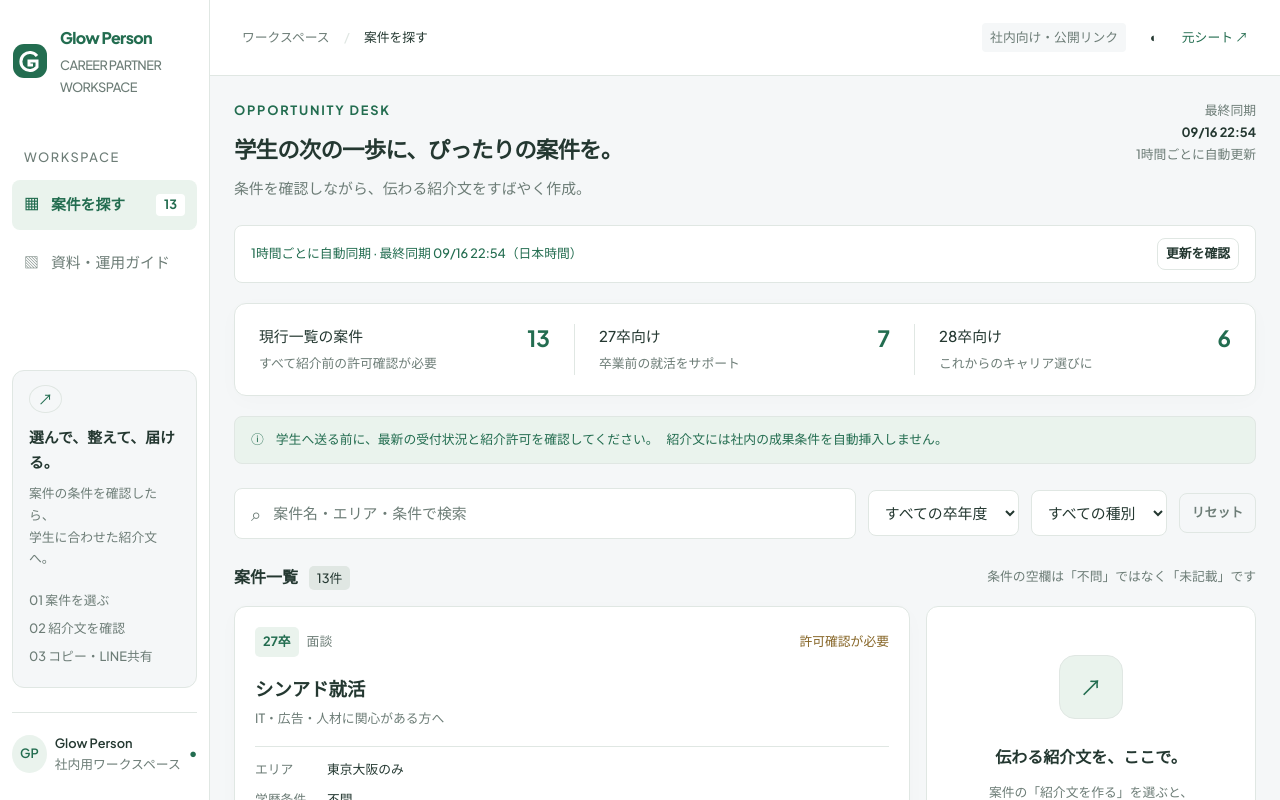
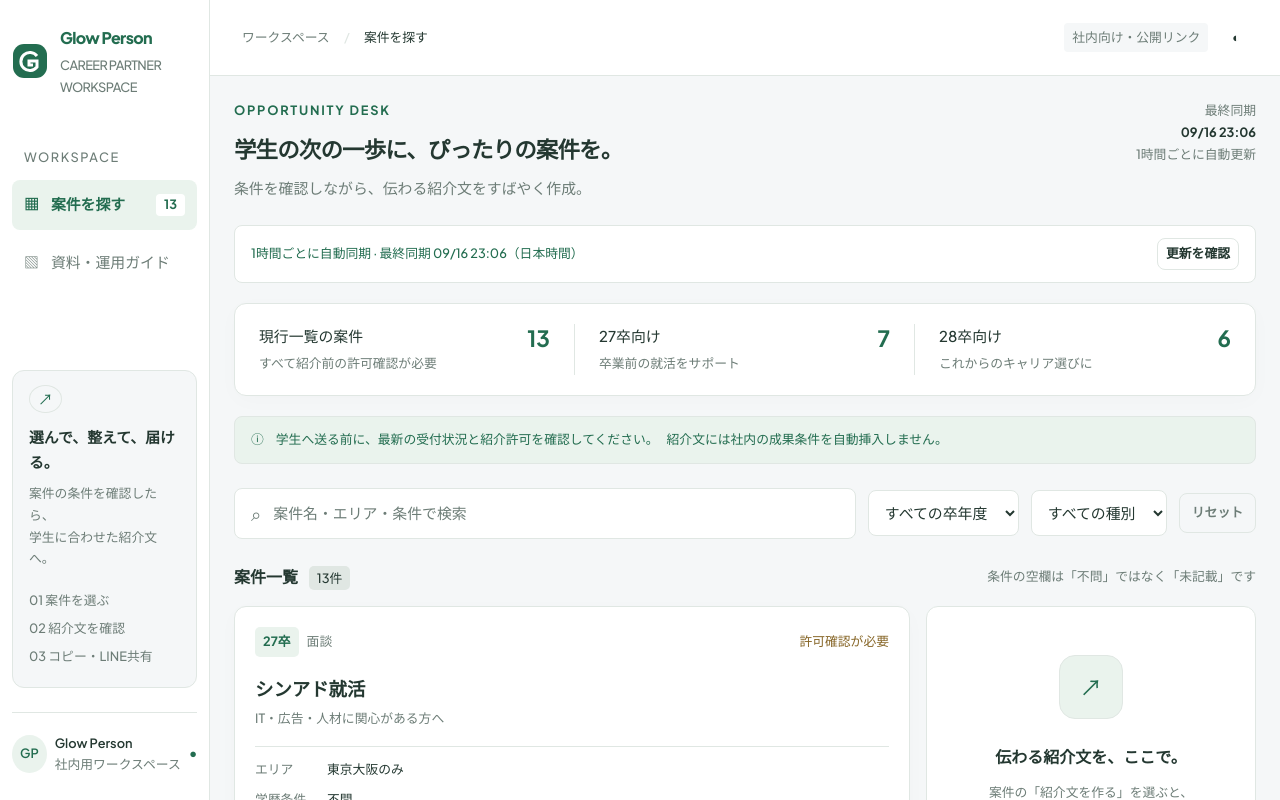
Before and after one commit to gp0924/glow-person-career-desk, a plain HTML site: page index.html in a window 1280 px wide. Shown: the top 800 px of the page. Drawn offline with Linux system fonts and the light colour scheme.

Commit message:
Remove source spreadsheet links

```diff
--- a/app.mjs
+++ b/app.mjs
@@ -16,7 +16,7 @@ function render(){
 }
 function detail(r){
  const fields=[['原文ステータス',r.status],['学歴',r.education],['院生',r.graduate],['理系',r.science],['海外国籍',r.nationality],['短大',r.junior],['専門',r.vocational],['求人対応エリア',r.area],['その他セグメント（社内用）',r.conditions],['申込欄の原文（社内用）',r.linkNotes],['サービス資料・原文',r.resources]];
- $('#detail-content').innerHTML=`<span class="eyebrow">INTERNAL REFERENCE</span><h2>${esc(r.name)} · ${r.year}</h2><p class="warning">社内確認用です。この原文をそのまま学生へ転送しないでください。${r.conflict?'現行と停止の両一覧に掲載されています。担当者へ状況をご確認ください。':''}</p><a href="${esc(r.source)}" target="_blank" rel="noopener noreferrer">元シートの該当行を開く ↗</a><dl class="detail-fields">${fields.map(([k,v])=>`<div><dt>${k}</dt><dd>${esc(v||'未記載・要確認')}</dd></div>`).join('')}</dl>`;
+ $('#detail-content').innerHTML=`<span class="eyebrow">INTERNAL REFERENCE</span><h2>${esc(r.name)} · ${r.year}</h2><p class="warning">社内確認用です。この原文をそのまま学生へ転送しないでください。${r.conflict?'現行と停止の両一覧に掲載されています。担当者へ状況をご確認ください。':''}</p><dl class="detail-fields">${fields.map(([k,v])=>`<div><dt>${k}</dt><dd>${esc(v||'未記載・要確認')}</dd></div>`).join('')}</dl>`;
  $('#detail').showModal();
 }
 $('#detail-close').onclick=()=>$('#detail').close();
@@ -56,10 +56,10 @@ async function init(){try{
  if(!Array.isArray(data.records)||data.records.some(r=>!/^\d{2}卒$/.test(r.year)))throw Error('卒年度の形式が不正です。安全のため表示を停止します。');
  $('#year').innerHTML='<option value="">すべての卒年度</option>'+[...new Set(data.records.map(r=>r.year))].sort().map(y=>`<option>${esc(y)}</option>`).join('');
  const active=data.records.filter(r=>r.current);
- $('#source-top').href=data.source;$('#nav-count').textContent=active.length;
+ $('#nav-count').textContent=active.length;
  $('#stat-active').textContent=active.length;$('#stat-27').textContent=active.filter(r=>r.year==='27卒').length;$('#stat-28').textContent=active.filter(r=>r.year==='28卒').length;
  $('#date').textContent=new Date(data.importedAt).toLocaleDateString('ja-JP',{timeZone:'Asia/Tokyo',year:'numeric',month:'2-digit',day:'2-digit'});
- $('#guide').innerHTML=`<div class="guide-grid"><article><h2>紹介前のチェックリスト</h2><ol><li>担当者に最新の受付状況・紹介許可を確認する。</li><li>対象卒年度・学歴・勤務地・個別条件を原文で確認する。</li><li>申込URLが当社用・該当卒年度用であることを確認する。</li><li>文章を読み直してからコピー・LINE共有する。</li></ol><h3>データの扱い</h3><p>取得時点のスナップショットです。元シートは変更しません。現行タブと停止タブの重複は解消せず警告を表示します。その他の資料は参考用で、現行条件に自動統合しません。</p><p>元シート冒頭の表記：${esc(data.sourceDate)}。行内には別の日付もあり、シート全体の最新更新日とは断定できません。</p><h3>安全な共有</h3><p>このページ自体にはログイン機能はありません。非公開プレビューと非公開GitHub内で利用し、外部公開しないでください。本運用でチーム共有する際は認証付きホスティングが必要です。</p><p>紹介文は定型テンプレートで生成します。外部AIに案件データを送信しません。LINE等への共有を押した時だけ、確認した紹介文をその共有先へ渡します。</p></article><article><h2>元シート・参考資料</h2><p>全7タブの取得内容を参照できます。過去の広告表現・成果条件も含むため、そのまま学生へ転送しないでください。</p>${data.sheets.map(s=>`<details><summary>${esc(s.name)}</summary><a href="${esc(s.url)}" target="_blank" rel="noopener noreferrer">元タブを開く ↗</a><div class="raw-sheet">${s.rows.map((r,i)=>r.some(v=>v)?`<details><summary>${i+1}行目 · ${esc(r.filter(Boolean).slice(0,3).join(' / ').slice(0,100))}</summary><dl>${r.map((v,j)=>v?`<dt>${column(j)}列</dt><dd>${esc(v)}</dd>`:'').join('')}</dl></details>`:'').join('')}</div></details>`).join('')}</article></div>`;
+ $('#guide').innerHTML=`<div class="guide-grid"><article><h2>紹介前のチェックリスト</h2><ol><li>担当者に最新の受付状況・紹介許可を確認する。</li><li>対象卒年度・学歴・勤務地・個別条件を原文で確認する。</li><li>申込URLが当社用・該当卒年度用であることを確認する。</li><li>文章を読み直してからコピー・LINE共有する。</li></ol><h3>データの扱い</h3><p>取得時点のスナップショットです。元シートは変更しません。現行タブと停止タブの重複は解消せず警告を表示します。その他の資料は参考用で、現行条件に自動統合しません。</p><p>元シート冒頭の表記：${esc(data.sourceDate)}。行内には別の日付もあり、シート全体の最新更新日とは断定できません。</p><h3>安全な共有</h3><p>このページ自体にはログイン機能はありません。非公開プレビューと非公開GitHub内で利用し、外部公開しないでください。本運用でチーム共有する際は認証付きホスティングが必要です。</p><p>紹介文は定型テンプレートで生成します。外部AIに案件データを送信しません。LINE等への共有を押した時だけ、確認した紹介文をその共有先へ渡します。</p></article><article><h2>元シート・参考資料</h2><p>全7タブの取得内容を参照できます。過去の広告表現・成果条件も含むため、そのまま学生へ転送しないでください。</p>${data.sheets.map(s=>`<details><summary>${esc(s.name)}</summary><div class="raw-sheet">${s.rows.map((r,i)=>r.some(v=>v)?`<details><summary>${i+1}行目 · ${esc(r.filter(Boolean).slice(0,3).join(' / ').slice(0,100))}</summary><dl>${r.map((v,j)=>v?`<dt>${column(j)}列</dt><dd>${esc(v)}</dd>`:'').join('')}</dl></details>`:'').join('')}</div></details>`).join('')}</article></div>`;
  const guideData=$('#guide .guide-grid article p');
  $('#guide .guide-grid article:nth-child(2)>p').textContent='実施中案件の原文のみ参照できます。停止・要確認案件と停止案件を含む過去の参考データは、公開側の配信データから除外しています。元のGoogleシートは変更していません。';
  $('#guide .guide-grid article').querySelectorAll('p')[2].textContent='このアプリは所有者の指定により公開リンクで提供しています。リンクを知っている人は、社内条件・成果条件・専用申込URLを含む取得済みデータを閲覧できます。今後の同期内容も同じ公開範囲になります。元のGoogleシートやリンク先資料へのアクセス権は別管理です。閲覧者を制限したい場合は、所有者がPerplexityの共有設定を変更してください。GitHubリポジトリは非公開のままです。';
--- a/data.json
+++ b/data.json
@@ -1,12 +1,11 @@
 {
-  "importedAt": "2026-09-16T13:54:59.210Z",
-  "contentHash": "531376894c7b8b1c1a8cf570b66b0b030a819f1301ec09a15c59ed82455ae379",
+  "importedAt": "2026-09-16T14:06:28.117Z",
+  "contentHash": "d2cb5c2a9d078c02f2e06903099e44fbf7786ccd8cd5010a7846d293d38caf82",
   "sync": {
     "enabled": true,
     "intervalMinutes": 60,
     "provider": "Perplexity Computer"
   },
-  "source": "https://docs.google.com/spreadsheets/d/1XRAVE9m8tEIgT8-7YMgcMXPtKN_nZY8nBGrKiB6VlsY/edit",
   "sourceDate": "2026/7/4現在",
   "records": [
     {
@@ -34,8 +33,8 @@
       "summary": "東京・大阪での就職を検討し、IT・広告・人材などの選考に進みたい方に向けた就活相談です。紹介できる業界・職種は希望エリアや募集状況によって異なります。",
       "summaryNeedsReview": false,
       "kind": "面談",
-      "source": "https://docs.google.com/spreadsheets/d/1XRAVE9m8tEIgT8-7YMgcMXPtKN_nZY8nBGrKiB6VlsY/edit#gid=2091010906&range=A3:N3",
-      "row": 3
+      "row": 3,
+      "source": "管理元へのリンクは非公開"
     },
     {
       "id": "0-4",
@@ -61,8 +60,8 @@
       "summary": "希望する勤務地や就活の状況について相談できる面談案件です。対象条件と過去のサービス利用状況の確認が必要です。",
       "summaryNeedsReview": false,
       "kind": "面談",
-      "source": "https://docs.google.com/spreadsheets/d/1XRAVE9m8tEIgT8-7YMgcMXPtKN_nZY8nBGrKiB6VlsY/edit#gid=2091010906&range=A4:N4",
-      "row": 4
+      "row": 4,
+      "source": "管理元へのリンクは非公開"
     },
     {
       "id": "0-5",
@@ -86,8 +85,8 @@
       "summary": "27卒向けの面談案件です。詳しい支援内容・申込方法は、担当者に確認のうえご案内します。",
       "summaryNeedsReview": false,
       "kind": "面談",
-      "source": "https://docs.google.com/spreadsheets/d/1XRAVE9m8tEIgT8-7YMgcMXPtKN_nZY8nBGrKiB6VlsY/edit#gid=2091010906&range=A5:N5",
-      "row": 5
+      "row": 5,
+      "source": "管理元へのリンクは非公開"
     },
     {
       "id": "0-6",
@@ -113,8 +112,8 @@
       "summary": "関東・関西・東海・福岡にお住まい、または同エリアでの就職を希望する27卒の方に向けた面談案件です。",
       "summaryNeedsReview": false,
       "kind": "面談",
-      "source": "https://docs.google.com/spreadsheets/d/1XRAVE9m8tEIgT8-7YMgcMXPtKN_nZY8nBGrKiB6VlsY/edit#gid=2091010906&range=A6:N6",
-      "row": 6
+      "row": 6,
+      "source": "管理元へのリンクは非公開"
     },
     {
       "id": "0-7",
@@ -138,8 +137,8 @@
       "summary": "27卒向けの面談案件です。対象条件・支援内容・申込方法は現在確認が必要です。",
       "summaryNeedsReview": false,
       "kind": "面談",
-      "source": "https://docs.google.com/spreadsheets/d/1XRAVE9m8tEIgT8-7YMgcMXPtKN_nZY8nBGrKiB6VlsY/edit#gid=2091010906&range=A7:N7",
-      "row": 7
+      "row": 7,
+      "source": "管理元へのリンクは非公開"
     },
     {
       "id": "0-8",
@@ -163,8 +162,8 @@
       "summary": "27卒向けの面談案件です。対象条件・支援内容・申込方法は現在確認が必要です。",
       "summaryNeedsReview": false,
       "kind": "面談",
-      "source": "https://docs.google.com/spreadsheets/d/1XRAVE9m8tEIgT8-7YMgcMXPtKN_nZY8nBGrKiB6VlsY/edit#gid=2091010906&range=A8:N8",
-      "row": 8
+      "row": 8,
+      "source": "管理元へのリンクは非公開"
     },
     {
       "id": "0-9",
@@ -190,8 +189,8 @@
       "summary": "27卒向けのABABA登録のご案内です。最終選考まで進んだ経験がある方は、利用条件を確認のうえご相談ください。広告・人材・IT系のメガベンチャーのスカウトに関する案内があります。スカウトを保証するものではありません。",
       "summaryNeedsReview": false,
       "kind": "登録",
-      "source": "https://docs.google.com/spreadsheets/d/1XRAVE9m8tEIgT8-7YMgcMXPtKN_nZY8nBGrKiB6VlsY/edit#gid=2091010906&range=A9:N9",
-      "row": 9
+      "row": 9,
+      "source": "管理元へのリンクは非公開"
     },
     {
       "id": "0-10",
@@ -217,8 +216,8 @@
       "summary": "関東・関西での就職を希望する28卒の方に向けた面談案件です。サービス名にかかわらず、費用支援の内容や適用条件は申込前に担当者へご確認ください。",
       "summaryNeedsReview": false,
       "kind": "面談",
-      "source": "https://docs.google.com/spreadsheets/d/1XRAVE9m8tEIgT8-7YMgcMXPtKN_nZY8nBGrKiB6VlsY/edit#gid=2091010906&range=A10:N10",
-      "row": 10
+      "row": 10,
+      "source": "管理元へのリンクは非公開"
     },
     {
       "id": "0-11",
@@ -245,8 +244,8 @@
       "summary": "28卒向けの就活相談です。希望する職種に合わせて、総合職またはITエンジニア職の相談窓口を選べます。求人対応エリアは全国です。",
       "summaryNeedsReview": false,
       "kind": "面談",
-      "source": "https://docs.google.com/spreadsheets/d/1XRAVE9m8tEIgT8-7YMgcMXPtKN_nZY8nBGrKiB6VlsY/edit#gid=2091010906&range=A11:N11",
-      "row": 11
+      "row": 11,
+      "source": "管理元へのリンクは非公開"
     },
     {
       "id": "0-12",
@@ -270,8 +269,8 @@
       "summary": "東京・大阪での就職を希望する28卒の方に向けた面談案件です。対象条件や具体的な支援内容を確認してご案内します。",
       "summaryNeedsReview": false,
       "kind": "面談",
-      "source": "https://docs.google.com/spreadsheets/d/1XRAVE9m8tEIgT8-7YMgcMXPtKN_nZY8nBGrKiB6VlsY/edit#gid=2091010906&range=A12:N12",
-      "row": 12
+      "row": 12,
+      "source": "管理元へのリンクは非公開"
     },
     {
       "id": "0-13",
@@ -297,8 +296,8 @@
       "summary": "28卒向けの面談案件です。中小・ベンチャー企業を検討している方、企業規模にこだわらず就活を進めたい方が対象となります。希望エリアによって対象職種が異なります。",
       "summaryNeedsReview": false,
       "kind": "面談",
-      "source": "https://docs.google.com/spreadsheets/d/1XRAVE9m8tEIgT8-7YMgcMXPtKN_nZY8nBGrKiB6VlsY/edit#gid=2091010906&range=A13:N13",
-      "row": 13
+      "row": 13,
+      "source": "管理元へのリンクは非公開"
     },
     {
       "id": "0-14",
@@ -324,8 +323,8 @@
       "summary": "首都圏・関西圏での勤務を希望する28卒の方に向けた面談案件です。総合職・ビジネス職・コンサルタント職・マーケティング職などを希望する方が対象です。",
       "summaryNeedsReview": false,
       "kind": "面談",
-      "source": "https://docs.google.com/spreadsheets/d/1XRAVE9m8tEIgT8-7YMgcMXPtKN_nZY8nBGrKiB6VlsY/edit#gid=2091010906&range=A14:N14",
-      "row": 14
+      "row": 14,
+      "source": "管理元へのリンクは非公開"
     },
     {
       "id": "0-15",
@@ -351,14 +350,13 @@
       "summary": "外資就活の28卒向け会員登録のご案内です。対象大学などの利用条件がありますので、事前に担当者へご確認ください。",
       "summaryNeedsReview": false,
       "kind": "登録",
-      "source": "https://docs.google.com/spreadsheets/d/1XRAVE9m8tEIgT8-7YMgcMXPtKN_nZY8nBGrKiB6VlsY/edit#gid=2091010906&range=A15:N15",
-      "row": 15
+      "row": 15,
+      "source": "管理元へのリンクは非公開"
     }
   ],
   "sheets": [
     {
       "name": "面談案件レギュレーション",
-      "url": "https://docs.google.com/spreadsheets/d/1XRAVE9m8tEIgT8-7YMgcMXPtKN_nZY8nBGrKiB6VlsY/edit#gid=2091010906",
       "rows": [
         [
           "2026/7/4現在"
--- a/index.html
+++ b/index.html
@@ -17,7 +17,7 @@
  <div class="side-bottom"><span class="avatar">GP</span><span>Glow Person<small>社内用ワークスペース</small></span><span class="lock">●</span></div>
 </aside>
 <div class="shell">
- <header class="topbar"><span>ワークスペース <span class="crumb">/</span> <b id="crumb">案件を探す</b></span><div><span class="internal">社内向け・公開リンク</span><button id="theme" title="配色を切り替え" aria-label="配色を切り替え">◐</button><a id="source-top" target="_blank" rel="noopener noreferrer">元シート ↗</a></div></header>
+ <header class="topbar"><span>ワークスペース <span class="crumb">/</span> <b id="crumb">案件を探す</b></span><div><span class="internal">社内向け・公開リンク</span><button id="theme" title="配色を切り替え" aria-label="配色を切り替え">◐</button></div></header>
  <main id="main">
  <section class="heading"><div><div class="eyebrow">OPPORTUNITY DESK</div><h1 id="title">学生の次の一歩に、ぴったりの案件を。</h1><p id="subtitle">条件を確認しながら、伝わる紹介文をすばやく作成。</p></div><span class="date">最終同期 <b id="date">読み込み中</b><small>1時間ごとに自動更新</small></span></section>
  <div class="sync-bar"><span id="sync-status" role="status" aria-live="polite">同期情報を確認中…</span><div><button id="sync-check" title="配置済みデータの更新を確認します。シートの即時同期ではありません。">更新を確認</button><button id="sync-load" hidden>最新データを読み込む</button></div></div>
```
